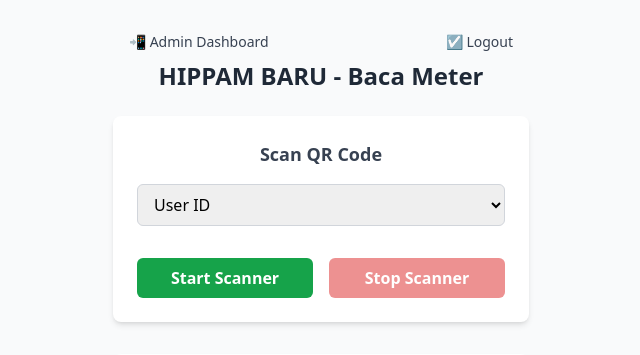
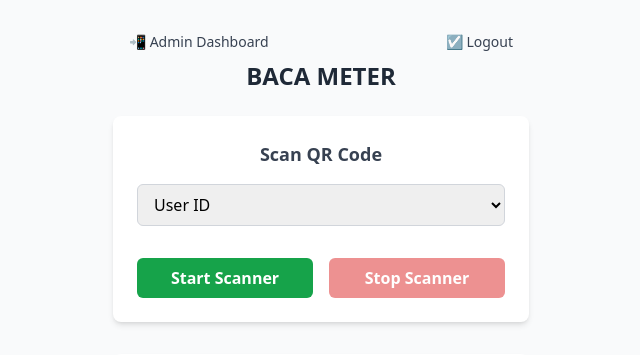
Before and after one commit to bonzoholda/cdws_meter_app, a FastAPI app: page / in a window 1280 px wide. Shown: the top 355 px of the page, without its empty margins (319-959 px from the left). Run offline with FastAPI, Linux system fonts and the light colour scheme; the visitor is signed in with stand-in values (Sample User, id 1); parts of the project's set-up code (start-up, migrations or seed data) failed here and were passed over; some libraries are stand-ins or nearby versions.

Commit message:
Update index.html

```diff
--- a/app/templates/index.html
+++ b/app/templates/index.html
@@ -9,7 +9,7 @@
   <script src="https://cdn.jsdelivr.net/npm/html5-qrcode/minified/html5-qrcode.min.js"></script>
 </head>
 <nav class="w-full bg-gray-50 text-sm text-gray-700">
-  <div class="max-w-7xl mx-auto px-4 py-2 flex justify-between items-center">
+  <div class="max-w-7xl mx-auto px-4 py-2 flex justify-between items-center margin-bottom: 30px">
     <div>
       <a href="/admin" class="hover:text-blue-600 transition">📲 Admin Dashboard</a>
     </div>
@@ -21,7 +21,7 @@
 
 <body class="bg-gray-50 min-h-screen flex flex-col items-center px-4 py-6 font-sans max-w-md mx-auto">
 
-  <h2 class="text-2xl font-semibold text-center mb-6 text-gray-800">HIPPAM BARU - Baca Meter</h2>
+  <h2 class="text-2xl font-semibold text-center mb-6 text-gray-800">BACA METER</h2>
 
   <section class="w-full mb-8 bg-white p-6 rounded-lg shadow-md">
     <h3 class="text-lg font-semibold mb-4 text-center text-gray-700">Scan QR Code</h3>
```
